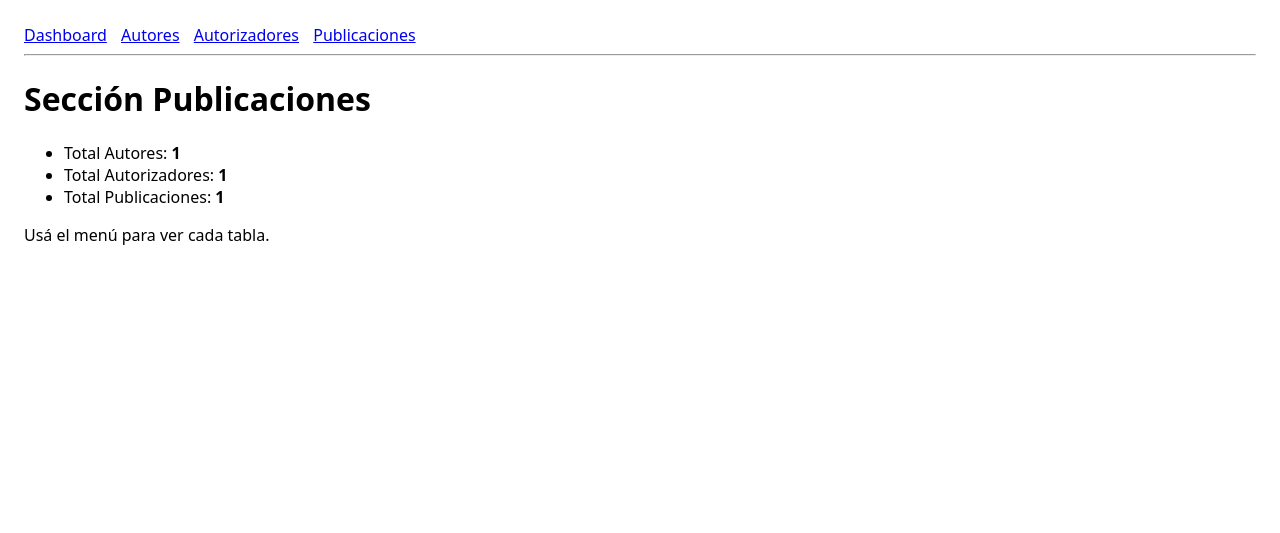
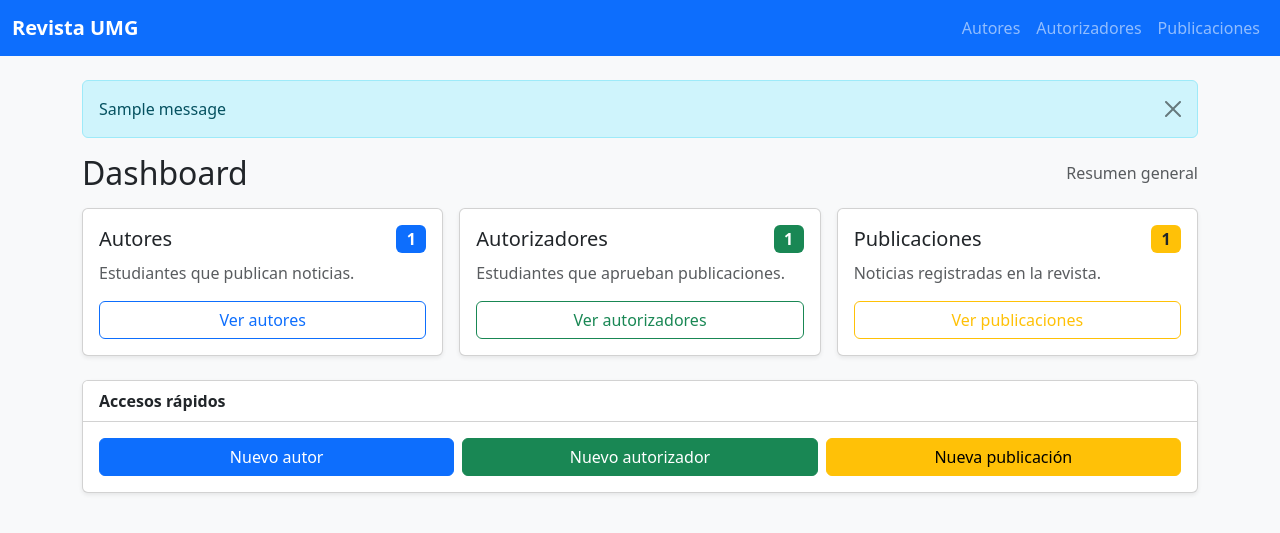
Before and after one commit to NoelGom/Hoja4, a Django app: page / in a window 1280 px wide. Shown: the top 533 px of the page. Run offline with Django 5.2, Linux system fonts and the light colour scheme; tables that the repository leaves empty hold one stand-in row (values such as "Sample post"); one stand-in notice (Sample message) is shown.

Commit message:
Agregue los modelos, los formularios y css

```diff
--- a/config/urls.py
+++ b/config/urls.py
@@ -3,9 +3,6 @@ from django.urls import path, include
 
 urlpatterns = [
     path('admin/', admin.site.urls),
-
-    # raíz -> publicaciones
     path('', include('publicaciones.urls')),
-    # y también con prefijo /publicaciones/
     path('publicaciones/', include('publicaciones.urls')),
 ]
--- a/publicaciones/views.py
+++ b/publicaciones/views.py
@@ -1,32 +1,74 @@
-from django.shortcuts import render
+# publicaciones/views.py
+from django.shortcuts import render, redirect
+from django.contrib import messages
 from django.http import HttpResponse
 from .models import Autor, Autorizador, Publicacion
 
-# Dashboard simple (cuentas)
+# Si tienes forms.py, importa los formularios:
+try:
+    from .forms import AutorForm, AutorizadorForm, PublicacionForm
+except Exception:
+    # Fallback mínimo por si aún no creaste forms.py
+    from django import forms
+    class AutorForm(forms.ModelForm):
+        class Meta:
+            model = Autor
+            fields = ["carne", "nombres", "apellidos", "email"]
+    class AutorizadorForm(forms.ModelForm):
+        class Meta:
+            model = Autorizador
+            fields = ["carne", "nombres", "apellidos", "email"]
+    class PublicacionForm(forms.ModelForm):
+        class Meta:
+            model = Publicacion
+            fields = ["titulo", "contenido", "estado", "autor", "autorizador"]
+
+# ---------- VISTAS ----------
+
 def dashboard(request):
     ctx = {
         'autores_count': Autor.objects.count(),
         'autorizadores_count': Autorizador.objects.count(),
         'publicaciones_count': Publicacion.objects.count(),
     }
-    # Si aún no hay template podés usar la línea de abajo como prueba:
-    # return HttpResponse(f"Autores: {ctx['autores_count']} | Autorizadores: {ctx['autorizadores_count']} | Publicaciones: {ctx['publicaciones_count']}")
     return render(request, 'dashboard.html', ctx)
 
-# Tabla de autores
 def lista_autores(request):
-    rows = Autor.objects.all()
-    # return HttpResponse("Autores OK")
-    return render(request, 'autores.html', {'rows': rows})
+    if request.method == "POST":
+        form = AutorForm(request.POST)
+        if form.is_valid():
+            form.save()
+            messages.success(request, "Autor creado.")
+            return redirect('pub_autores')
+    else:
+        form = AutorForm()
+    rows = Autor.objects.order_by('apellidos', 'nombres')
+    return render(request, 'autores.html', {'form': form, 'rows': rows})
 
-# Tabla de autorizadores
 def lista_autorizadores(request):
-    rows = Autorizador.objects.all()
-    # return HttpResponse("Autorizadores OK")
-    return render(request, 'autorizadores.html', {'rows': rows})
+    if request.method == "POST":
+        form = AutorizadorForm(request.POST)
+        if form.is_valid():
+            form.save()
+            messages.success(request, "Autorizador creado.")
+            return redirect('pub_autorizadores')
+    else:
+        form = AutorizadorForm()
+    rows = Autorizador.objects.order_by('apellidos', 'nombres')
+    return render(request, 'autorizadores.html', {'form': form, 'rows': rows})
 
-# Tabla de publicaciones
 def lista_publicaciones(request):
-    rows = Publicacion.objects.select_related('autor', 'autorizador').all()
-    # return HttpResponse("Publicaciones OK")
-    return render(request, 'publicaciones.html', {'rows': rows})
+    if request.method == "POST":
+        form = PublicacionForm(request.POST)
+        if form.is_valid():
+            form.save()
+            messages.success(request, "Publicación creada.")
+            return redirect('pub_listado')
+    else:
+        form = PublicacionForm()
+    rows = (
+        Publicacion.objects
+        .select_related('autor', 'autorizador')
+        .order_by('-fecha_creacion')
+    )
+    return render(request, 'publicaciones.html', {'form': form, 'rows': rows})
--- a/templates/base.html
+++ b/templates/base.html
@@ -2,23 +2,48 @@
 <html lang="es">
   <head>
     <meta charset="utf-8">
-  <title>{% block title %}Actividad 4{% endblock %}</title>
-  <style>
-    body{font-family:system-ui,Segoe UI,Arial,sans-serif;margin:24px}
-    nav a{margin-right:10px}
-    table{border-collapse:collapse;width:100%;max-width:900px}
-    th,td{border:1px solid #ccc;padding:8px}
-    th{background:#f3f3f3;text-align:left}
-  </style>
+    <meta name="viewport" content="width=device-width, initial-scale=1">
+
+    <title>{% block title %}Revista UMG{% endblock %}</title>
+
+    <!-- Bootstrap 5 CSS (sin integrity para evitar bloqueos) -->
+    <link
+      href="https://cdn.jsdelivr.net/npm/bootstrap@5.3.2/dist/css/bootstrap.min.css"
+      rel="stylesheet">
   </head>
-<body>
-  <nav>
-    <a href="{% url 'pub_dashboard' %}">Dashboard</a>
-    <a href="{% url 'pub_autores' %}">Autores</a>
-    <a href="{% url 'pub_autorizadores' %}">Autorizadores</a>
-    <a href="{% url 'pub_listado' %}">Publicaciones</a>
+
+  <body class="bg-light">
+    <!-- Barra de navegación -->
+    <nav class="navbar navbar-expand-lg navbar-dark bg-primary mb-4">
+      <div class="container-fluid">
+        <a class="navbar-brand fw-bold" href="{% url 'pub_dashboard' %}">
+          Revista UMG
+        </a>
+        <div class="navbar-nav">
+          <a class="nav-link" href="{% url 'pub_autores' %}">Autores</a>
+          <a class="nav-link" href="{% url 'pub_autorizadores' %}">Autorizadores</a>
+          <a class="nav-link" href="{% url 'pub_listado' %}">Publicaciones</a>
+        </div>
+      </div>
     </nav>
-  <hr>
+
+    <!-- Contenedor principal -->
+    <div class="container">
+      {% if messages %}
+        {% for m in messages %}
+          <div class="alert alert-info alert-dismissible fade show" role="alert">
+            {{ m }}
+            <button type="button" class="btn-close" data-bs-dismiss="alert"></button>
+          </div>
+        {% endfor %}
+      {% endif %}
+
       {% block content %}{% endblock %}
+    </div>
+
+    <!-- Bootstrap JS (bundle con Popper) -->
+    <script
+      src="https://cdn.jsdelivr.net/npm/bootstrap@5.3.2/dist/js/bootstrap.bundle.min.js">
+    </script>
   </body>
 </html>
--- a/templates/dashboard.html
+++ b/templates/dashboard.html
@@ -1,11 +1,85 @@
 {% extends "base.html" %}
 {% block title %}Dashboard{% endblock %}
+
 {% block content %}
-<h1>Sección Publicaciones</h1>
-<ul>
-  <li>Total Autores: <strong>{{ autores_count }}</strong></li>
-  <li>Total Autorizadores: <strong>{{ autorizadores_count }}</strong></li>
-  <li>Total Publicaciones: <strong>{{ publicaciones_count }}</strong></li>
-</ul>
-<p>Usá el menú para ver cada tabla.</p>
+<div class="d-flex align-items-center justify-content-between mb-3">
+  <h2 class="mb-0">Dashboard</h2>
+  <span class="text-muted">Resumen general</span>
+</div>
+
+<div class="row g-3">
+  <!-- Autores -->
+  <div class="col-12 col-md-4">
+    <div class="card shadow-sm h-100">
+      <div class="card-body">
+        <div class="d-flex justify-content-between align-items-center">
+          <h5 class="card-title mb-0">Autores</h5>
+          <span class="badge bg-primary fs-6">{{ autores_count }}</span>
+        </div>
+        <p class="text-muted mt-2 mb-3">Estudiantes que publican noticias.</p>
+        <a href="{% url 'pub_autores' %}" class="btn btn-outline-primary w-100">
+          Ver autores
+        </a>
+      </div>
+    </div>
+  </div>
+
+  <!-- Autorizadores -->
+  <div class="col-12 col-md-4">
+    <div class="card shadow-sm h-100">
+      <div class="card-body">
+        <div class="d-flex justify-content-between align-items-center">
+          <h5 class="card-title mb-0">Autorizadores</h5>
+          <span class="badge bg-success fs-6">{{ autorizadores_count }}</span>
+        </div>
+        <p class="text-muted mt-2 mb-3">Estudiantes que aprueban publicaciones.</p>
+        <a href="{% url 'pub_autorizadores' %}" class="btn btn-outline-success w-100">
+          Ver autorizadores
+        </a>
+      </div>
+    </div>
+  </div>
+
+  <!-- Publicaciones -->
+  <div class="col-12 col-md-4">
+    <div class="card shadow-sm h-100">
+      <div class="card-body">
+        <div class="d-flex justify-content-between align-items-center">
+          <h5 class="card-title mb-0">Publicaciones</h5>
+          <span class="badge bg-warning text-dark fs-6">{{ publicaciones_count }}</span>
+        </div>
+        <p class="text-muted mt-2 mb-3">Noticias registradas en la revista.</p>
+        <a href="{% url 'pub_listado' %}" class="btn btn-outline-warning w-100">
+          Ver publicaciones
+        </a>
+      </div>
+    </div>
+  </div>
+</div>
+
+<!-- Accesos rápidos -->
+<div class="card mt-4 shadow-sm">
+  <div class="card-header bg-white">
+    <strong>Accesos rápidos</strong>
+  </div>
+  <div class="card-body">
+    <div class="row g-2">
+      <div class="col-12 col-md-4">
+        <a href="{% url 'pub_autores' %}" class="btn btn-primary w-100">Nuevo autor</a>
+      </div>
+      <div class="col-12 col-md-4">
+        <a href="{% url 'pub_autorizadores' %}" class="btn btn-success w-100">Nuevo autorizador</a>
+      </div>
+      <div class="col-12 col-md-4">
+        <a href="{% url 'pub_listado' %}" class="btn btn-warning w-100">Nueva publicación</a>
+      </div>
+    </div>
+  </div>
+</div>
+
+{% if autores_count == 0 and autorizadores_count == 0 and publicaciones_count == 0 %}
+  <div class="alert alert-info mt-4" role="alert">
+    Aún no hay datos. Usá los accesos rápidos para crear los primeros registros.
+  </div>
+{% endif %}
 {% endblock %}
--- a/templates/home.html
+++ /dev/null
@@ -1,6 +0,0 @@
-{% extends "base.html" %}
-{% block title %}Home{% endblock %}
-{% block content %}
-<h1>Pantalla Home</h1>
-<p>Actividad 4: Navegación básica.</p>
-{% endblock %}
--- a/templates/informacion.html
+++ /dev/null
@@ -1,6 +0,0 @@
-{% extends "base.html" %}
-{% block title %}Información{% endblock %}
-{% block content %}
-<h1>Pantalla Información</h1>
-<p>Contenido informativo básico.</p>
-{% endblock %}
--- a/templates/principal.html
+++ /dev/null
@@ -1,6 +0,0 @@
-{% extends "base.html" %}
-{% block title %}Principal{% endblock %}
-{% block content %}
-<h1>Pantalla Principal</h1>
-<p>Contenido de la sección principal.</p>
-{% endblock %}
```
Also changed, not shown: config/settings.py (+11 -15 lines), publicaciones/forms.py (added, +29 -0 lines), publicaciones/models.py (+10 -0 lines), templates/autores.html (+12 -5 lines), templates/autorizadores.html (+12 -5 lines), templates/publicaciones.html (+14 -10 lines), publicaciones/migrations/0002_comentario.py (added). Lines whose indentation alone changed are shown as unchanged.
